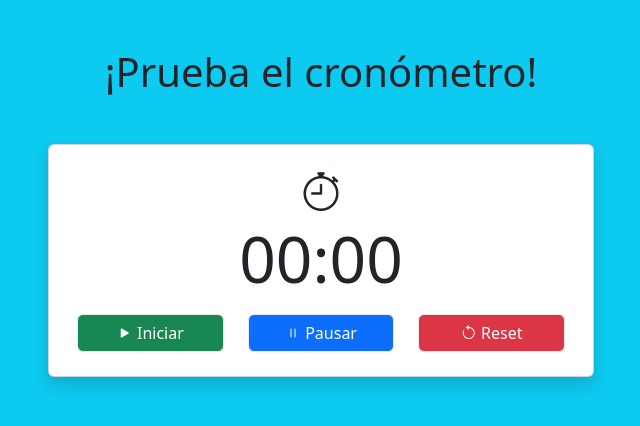
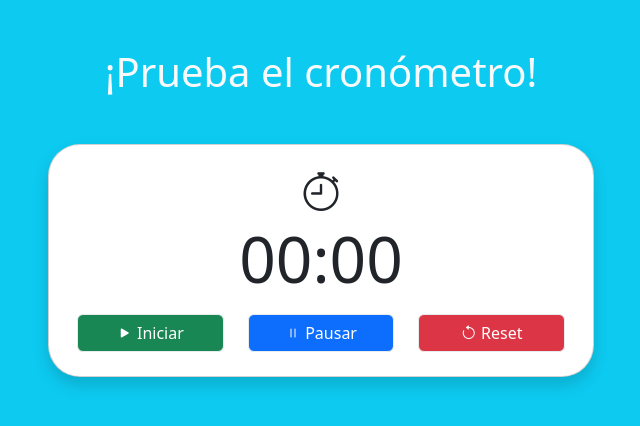
Before and after one commit to juanchiblanco/tp5-bomDom-ejercicio5, a plain HTML site: page index.html in a window 1280 px wide. Shown: the whole page, without its empty margins (319-959 px from the left). Drawn offline with nearby package versions, Linux system fonts and the light colour scheme.

Commit message:
cambie color del titulo y agregue radius a la card de cronometro

```diff
--- a/index.html
+++ b/index.html
@@ -26,12 +26,12 @@
     <header></header>
     <main class="bg-info">
       <section class="container my-5">
-        <article class="text-center my-5">
+        <article class="text-center my-5 text-light">
           <h1 class="col-12">¡Prueba el cronómetro!</h1>
         </article>
         <div class="row justify-content-center my-3">
           <article class="col-12 col-md-6 mb-3">
-            <div class="card shadow h-100 w-100">
+            <div class="card shadow h-100 w-100 rounded-5">
               <div class="card-body text-center">
                 <i class="bi bi-stopwatch fs-1"></i>
                 <h2 class="text-center display-3">00:00</h2>
```
